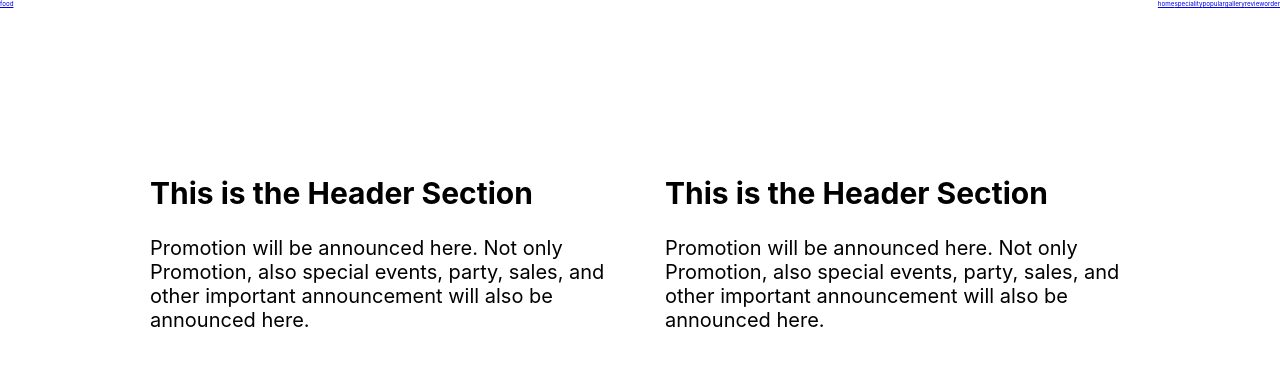
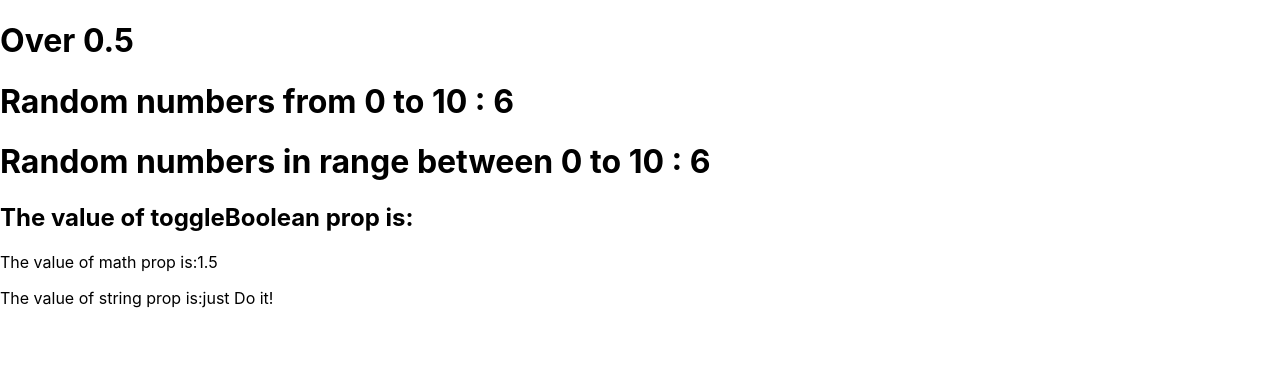
Before and after one commit to HtetMinPaing/React-Lab, a React (Create React App) app in the folder firstapp/: page / in a window 1280 px wide. Shown: the top 366 px of the page. Built offline with nearby package versions, Linux system fonts and the light colour scheme.

Commit message:
Adding some exercises of react  in the exercise folder

```diff
--- a/firstapp/src/App.css
+++ b/firstapp/src/App.css
@@ -37,9 +37,3 @@
   }
 }
 */
-html{
-  font-size: 62.5%;
-}
-.App{
-
-}
--- a/firstapp/src/App.js
+++ b/firstapp/src/App.js
@@ -1,18 +1,15 @@
 import './App.css';
 
-import { Header } from './components/Header';
-import { Nav } from './components/Nav';
+import { Example,Example2,Example3,Expression } from './Exercise/TernaryOperator';
 
 function App() {
   return (
-    <html>
-      <header>
-        <Nav/>
-      </header>
-      <body>
-        <Header/>
-      </body>
-    </html>
+    <div>
+      <Example/>
+      <Example2/>
+      <Example3/>
+      <Expression/>
+    </div>
   );
 }
 
--- /dev/null
+++ b/firstapp/src/Exercise/TernaryOperator.js
@@ -0,0 +1,66 @@
+function Example(){
+    return(
+        <div>
+            <h1>{Math.random()>=0.5 ? "Over 0.5" : "Under 0.5"}</h1>
+        </div>
+    );
+}
+
+let name = 'bob';
+name = 'bob' ? console.log("Hi, BOB") : console.log("Who are you");
+
+function Example2 (){
+    return(
+        <div>
+            <h1>
+                Random numbers from 0 to 10 : {" "}
+                {(Math.floor(Math.random()*10)+1)}
+            </h1>
+        </div>
+    );
+}
+
+function Example3(){
+
+    const getRandom = () => {
+        return(Math.floor(Math.random()*10)+1)
+    }
+
+    return(
+        <div>
+            <h1>Random numbers in range between 0 to 10 : {""} {getRandom()}</h1>
+        </div>
+    )
+}
+
+function Expression(){
+    const bool = true;
+    const str1 = 'just';
+
+    function Example(props){
+        return(
+            <div>
+                <h2>The value of toggleBoolean prop is:{props.toogleBoolean}</h2>
+                <p>The value of math prop is:{props.math}</p>
+                <p>The value of string prop is:{props.string}</p>
+            </div>
+        )
+    }
+
+    function Application(){
+        return(
+            <div>
+                <Example
+                toogleBoolean={!bool}
+                math={(30/10)/2}
+                string={str1+' Do '+'it!'}
+                />
+            </div>
+        )
+    }
+
+    return(
+        Application()
+    )
+}
+export {Example,Example2,Example3,Expression}
```
Also changed, not shown: firstapp/src/Exercise/EmbeddedJSX.js (added, +9 -0 lines), firstapp/src/Exercise/PropsAndChildren.js (renamed from firstapp/src/PropsAndChildren.js).
